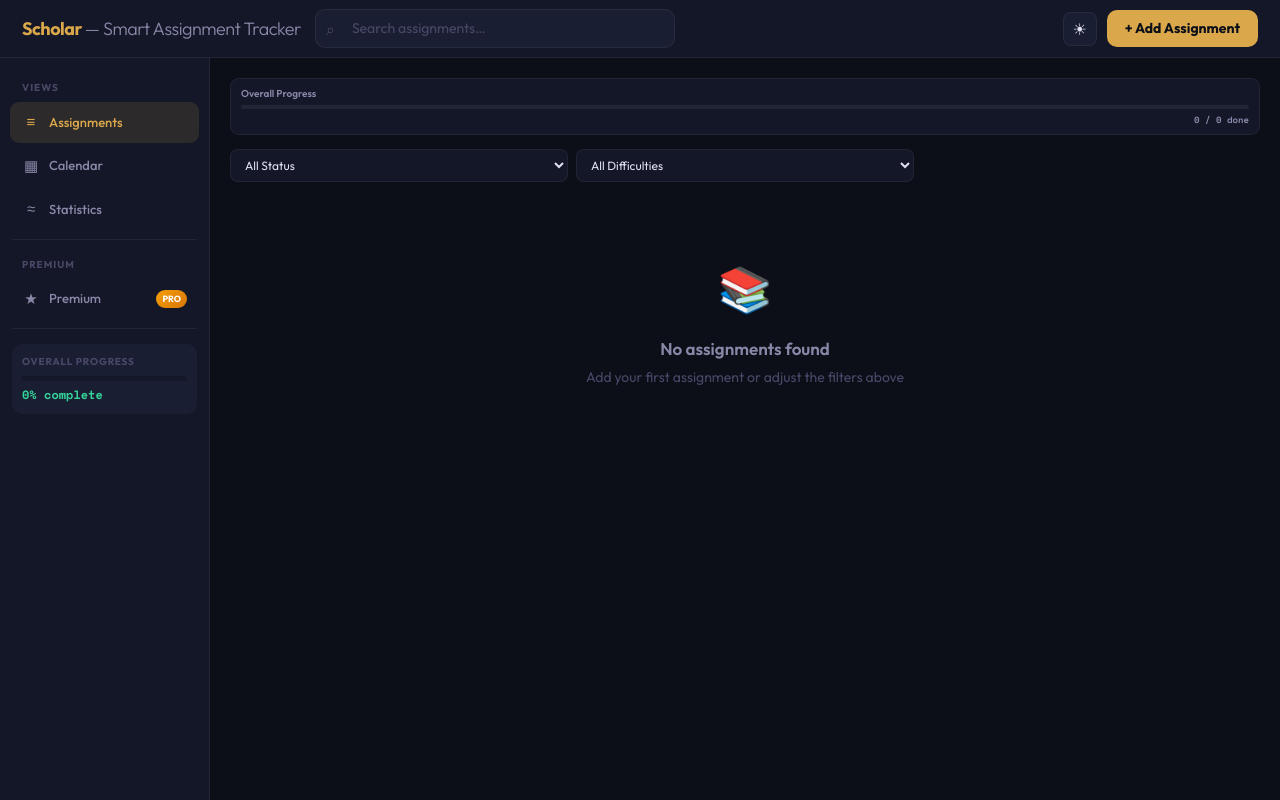
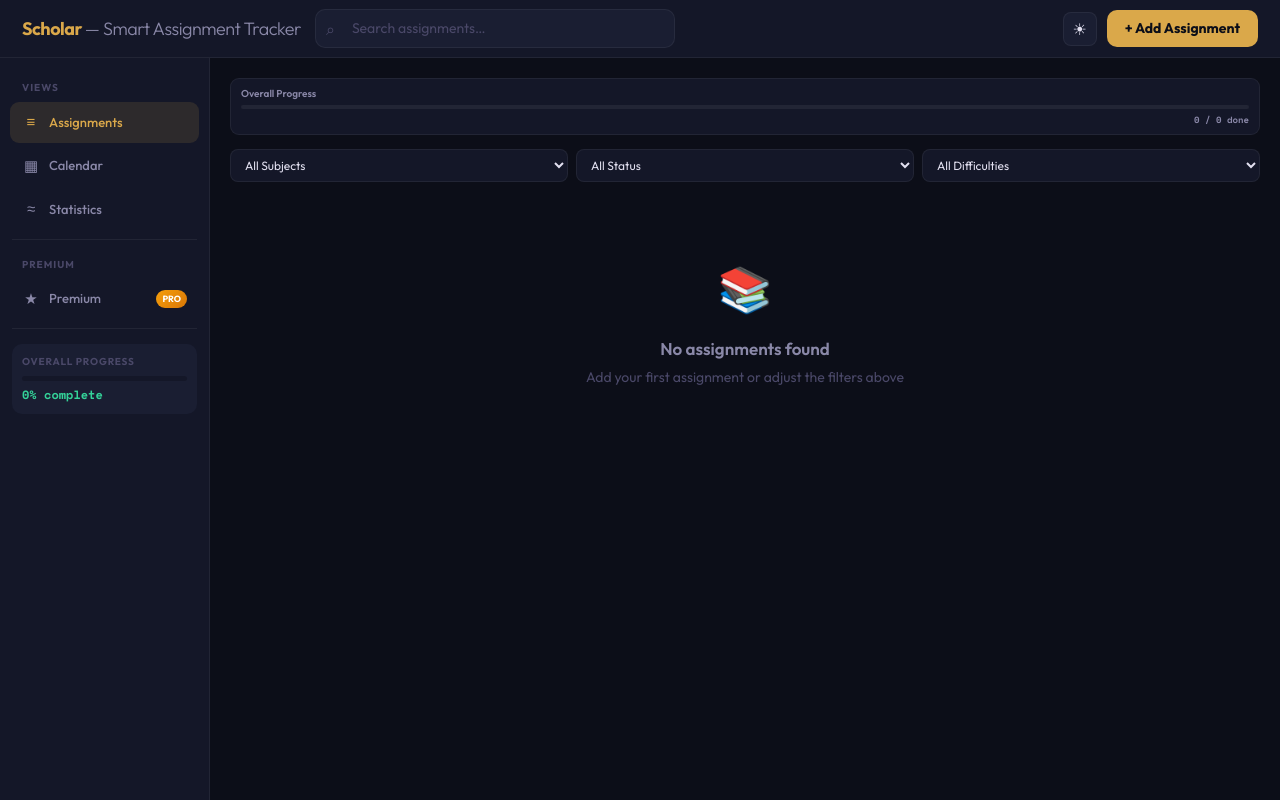
Before and after one commit to Pendragonnnnn/FrontEnd-Y2_T2_FinalProject, a React (Vite) app: page / in a window 1280 px wide. Built offline with nearby package versions, Linux system fonts and the light colour scheme.

Commit message:
newest version

```diff
--- a/src/App.jsx
+++ b/src/App.jsx
@@ -15,7 +15,7 @@ function loadPrem() {
 }
 
 export default function App() {
-  const { assignments, addAssignment, updateAssignment, deleteAssignment, toggleComplete, updateProgress, attachFile } = useAssignments()
+  const { assignments, addAssignment, updateAssignment, deleteAssignment, toggleComplete, updateProgress } = useAssignments()
   const pomodoro = usePomodoro()
 
   const [view, setView]                 = useState('list')
@@ -66,7 +66,7 @@ export default function App() {
               filterStatus={filterStatus} setFilterStatus={setFilterStatus}
               filterDiff={filterDiff}     setFilterDiff={setFilterDiff}
               onToggle={toggleComplete} onDelete={deleteAssignment}
-              onEdit={openEdit} onProgress={updateProgress} onAttach={attachFile}
+              onEdit={openEdit} onProgress={updateProgress}
               doneCount={doneCount} total={total} rate={rate}
             />
           )}
--- a/src/components/AssignmentCard.jsx
+++ b/src/components/AssignmentCard.jsx
@@ -1,7 +1,7 @@
 import React from 'react'
 import { getPriority, countdownText, formatDate, DIFF_COLORS, PRIO_COLORS } from '../utils/helpers'
 
-export default function AssignmentCard({ assignment: a, onToggle, onDelete, onEdit, onAttach }) {
+export default function AssignmentCard({ assignment: a, onToggle, onDelete, onEdit }) {
   const prio      = getPriority(a.dueDate, a.completed)
   const prioColor = PRIO_COLORS[prio]
   const diffColor = DIFF_COLORS[a.difficulty]
--- a/src/components/ListView.jsx
+++ b/src/components/ListView.jsx
@@ -1,12 +1,14 @@
 import React from 'react'
 import AssignmentCard from './AssignmentCard'
-import { SUBJECTS, getPriority } from '../utils/helpers'
+import { getPriority, SUBJECTS as DEFAULT_SUBJECTS } from '../utils/helpers'
+import { useSubjects } from '../utils/useSubjects'
 
 export default function ListView({
   assignments, search,
   filterSub, setFilterSub, filterStatus, setFilterStatus, filterDiff, setFilterDiff,
-  onToggle, onDelete, onEdit, onProgress, onAttach,
+  onToggle, onDelete, onEdit, onProgress
 }) {
+  const { subjects } = useSubjects()
   const total     = assignments.length
   const doneCount = assignments.filter(a => a.completed).length
   const rate      = total > 0 ? Math.round((doneCount / total) * 100) : 0
@@ -44,6 +46,18 @@ export default function ListView({
 
       {/* --- Filter Bar --- */}
       <div className="filter-bar">
+        <select
+          className="filter-select"
+          value={filterSub}
+          onChange={(e) => setFilterSub(e.target.value)}
+        >
+          <option value="All">All Subjects</option>
+          {subjects.map((subject) => (
+            <option key={subject} value={subject}>
+              {subject}
+            </option>
+          ))}
+        </select>
         <select className="filter-select" value={filterStatus} onChange={e => setFilterStatus(e.target.value)}>
           <option value="All">All Status</option>
           <option value="Active">Active</option>
@@ -58,6 +72,8 @@ export default function ListView({
         </select>
       </div>
 
+
+
       {/* --- Assignment Cards --- */}
       {filtered.length === 0 ? (
         <div className="empty">
@@ -70,7 +86,7 @@ export default function ListView({
           {filtered.map(a => (
             <AssignmentCard key={a.id} assignment={a}
               onToggle={onToggle} onDelete={onDelete} onEdit={onEdit}
-              onProgress={onProgress} onAttach={onAttach} />
+              onProgress={onProgress}  />
           ))}
         </div>
       )}
--- a/src/utils/useAssignments.js
+++ b/src/utils/useAssignments.js
@@ -14,7 +14,7 @@ export function useAssignments() {
 
   useEffect(() => {
     const cutoff = Date.now() - 30 * 86400000
-    setAssignments(prev => prev.filter(a => !a.completed || new Date(a.dueDate + 'T00:00:00') > cutoff))
+    setAssignments(prev => prev.filter(a => !a.completed || new Date(a.dueDate ) > cutoff))
   }, [])
 
   const addAssignment = data =>
@@ -32,5 +32,5 @@ export function useAssignments() {
   const attachFile = (id, fileName) =>
     setAssignments(prev => prev.map(a => a.id === id ? { ...a, files: [...(a.files || []), fileName] } : a))
 
-  return { assignments, addAssignment, updateAssignment, deleteAssignment, toggleComplete, attachFile }
+  return { assignments, addAssignment, updateAssignment, deleteAssignment, toggleComplete}
 }
```
